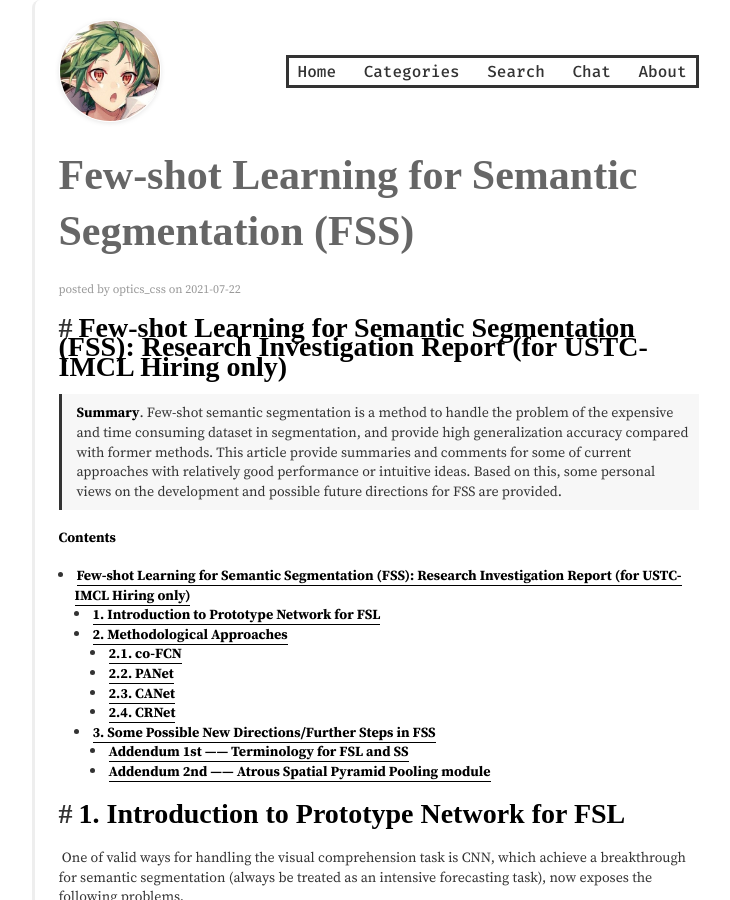
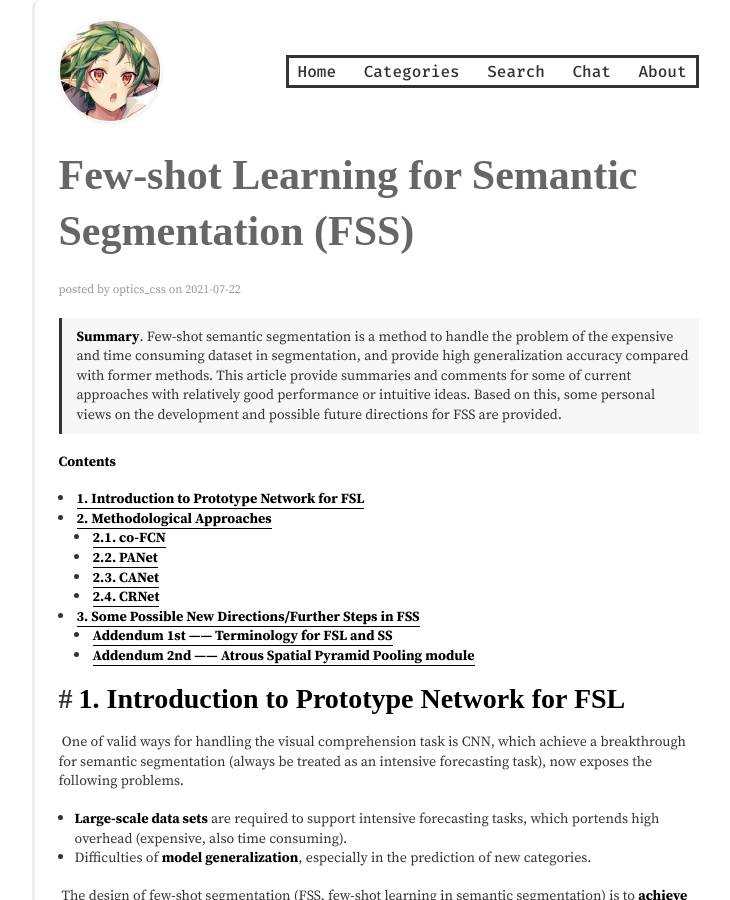
Before and after one commit to Opticcss/Opticcss.github.io, a Jekyll site: the page built from _posts/2021-07-22-Few-shot Learning for Semantic Segmentation (FSS).md, in a window 1280 px wide and 900 px high. Shown: the whole window, without its empty margins (263-993 px from the left). Built offline with Jekyll 4.4.1, drawn with Linux system fonts in a browser that asks for light colours; some web fonts are replaced; formulas are drawn with MathJax 3; comment, search, counter and statistics services are not loaded.

Commit message:
Update 2021-07-22-Few-shot Learning for Semantic Segmentation (FSS).md

```diff
--- a/_posts/2021-07-22-Few-shot Learning for Semantic Segmentation (FSS).md
+++ b/_posts/2021-07-22-Few-shot Learning for Semantic Segmentation (FSS).md
@@ -7,8 +7,6 @@ image: ....jpg
 tags: [Few-shot Learning, Semantic Segmentation]
 typora-root-url: ..
 ---
-
-# **Few-shot Learning for Semantic Segmentation (FSS): Research Investigation Report (for USTC-IMCL Hiring only)**
 
 > **Summary**. Few-shot semantic segmentation is a method to handle the problem of the expensive and time consuming dataset in segmentation, and provide high generalization accuracy compared with former methods. This article provide summaries and comments for some of current approaches with relatively good performance or intuitive ideas. Based on this, some personal views on the development and possible future directions for FSS are provided.
 
```
